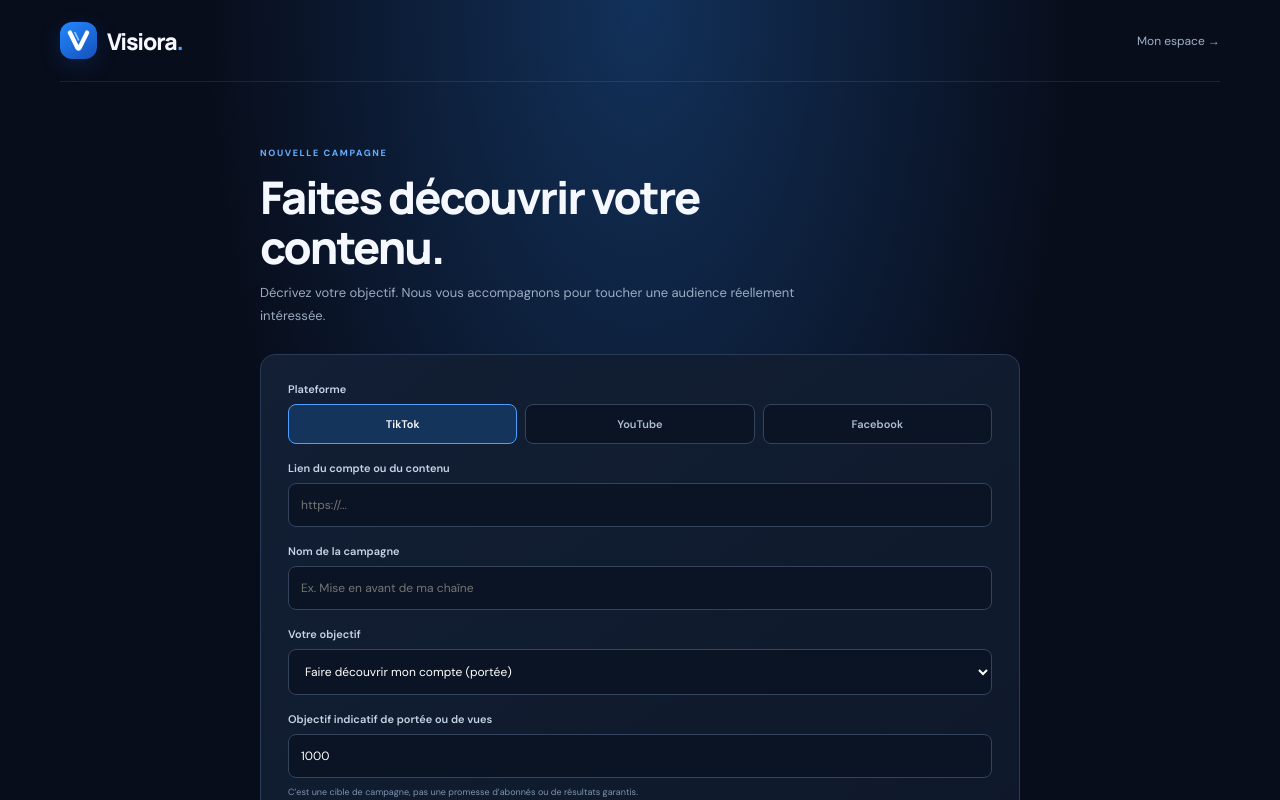
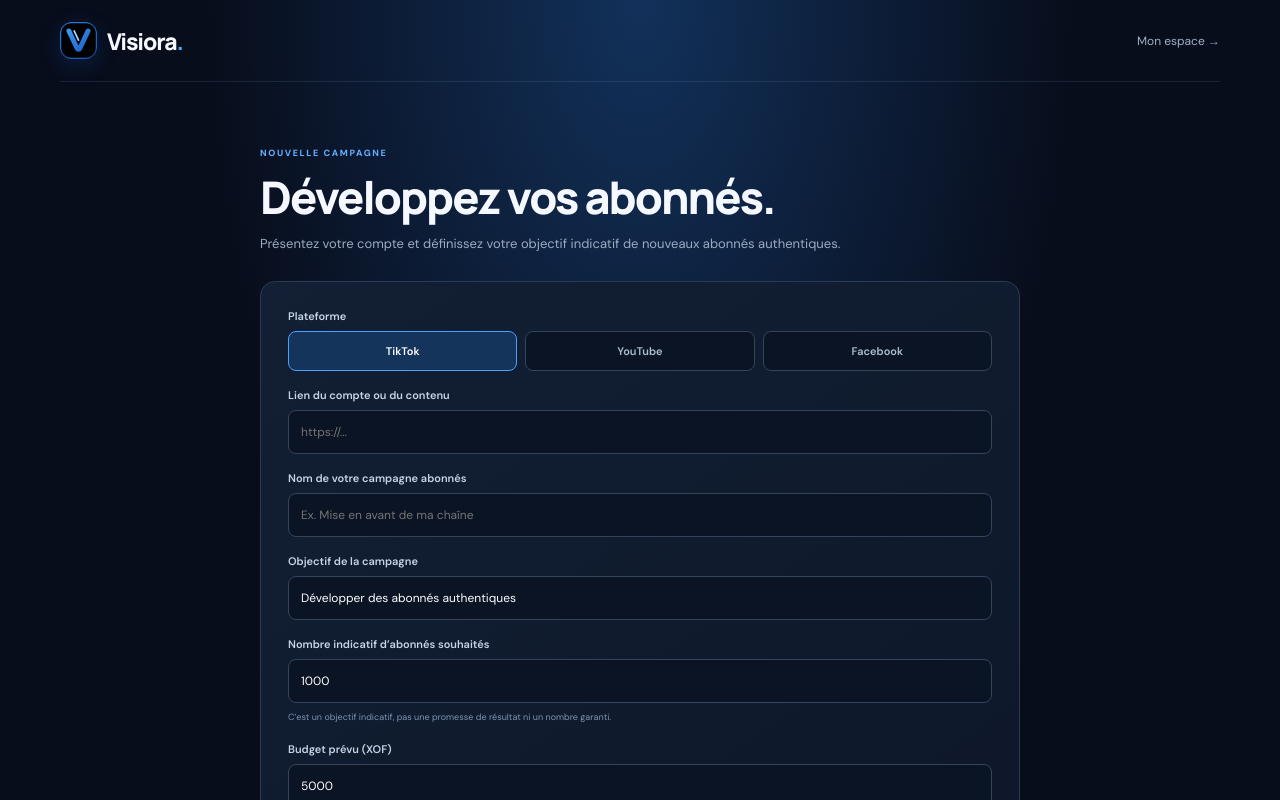
Before and after one commit to jemoresjemor9-collab/visiora, a Next.js app: page /campagne in a window 1280 px wide. Shown: the top 800 px of the page. Built offline with nearby package versions, Linux system fonts and the light colour scheme; no server answers.

Commit message:
Use official Visiora mark and focus on authentic followers

```diff
--- a/app/campagne/page.tsx
+++ b/app/campagne/page.tsx
@@ -13,7 +13,7 @@ export default function CampaignRequestPage() {
   const [platform, setPlatform] = useState<"tiktok"|"youtube"|"facebook">("tiktok");
   const [url, setUrl] = useState("");
   const [title, setTitle] = useState("");
-  const [objective, setObjective] = useState<"reach"|"views"|"engagement">("reach");
+  const [objective, setObjective] = useState<"followers">("followers");
   const [budget, setBudget] = useState("5000");
   const [target, setTarget] = useState("1000");
   const [brief, setBrief] = useState("");
@@ -38,7 +38,7 @@ export default function CampaignRequestPage() {
           platform,
           platform_url: url.trim(),
           objective,
-          target_visits: Number(target),
+          target_subscribers: Number(target),
           title: title.trim(),
           brief: brief.trim() || null,
           budget_amount: amount,
@@ -68,13 +68,13 @@ export default function CampaignRequestPage() {
   return (
     <main className="flow-page">
       <header className="flow-header">
-        <Link href="/" className="brand"><span className="brand-mark"><svg viewBox="0 0 42 42" fill="none"><path d="M8.5 9.5L19.6 31.8C20.2 33 21.8 33 22.4 31.8L33.5 9.5" stroke="currentColor" strokeWidth="6.2" strokeLinecap="round" strokeLinejoin="round"/><path d="M15.8 9.5L21 20" stroke="#8CC8FF" strokeWidth="2.4" strokeLinecap="round"/></svg></span><span>Visiora<span className="brand-period">.</span></span></Link>
+        <Link href="/" className="brand"><span className="brand-mark"><img src="/visiora-mark.svg" alt="" /></span><span>Visiora<span className="brand-period">.</span></span></Link>
         <Link href="/espace" className="auth-back-link">Mon espace →</Link>
       </header>
       <section className="flow-wrap">
         <div className="auth-kicker">NOUVELLE CAMPAGNE</div>
-        <h1>Faites découvrir votre contenu.</h1>
-        <p className="flow-lead">Décrivez votre objectif. Nous vous accompagnons pour toucher une audience réellement intéressée.</p>
+        <h1>Développez vos abonnés.</h1>
+        <p className="flow-lead">Présentez votre compte et définissez votre objectif indicatif de nouveaux abonnés authentiques.</p>
         <form className="flow-card" onSubmit={submit}>
           <label>Plateforme
             <div className="platform-choice">
@@ -82,21 +82,17 @@ export default function CampaignRequestPage() {
             </div>
           </label>
           <label>Lien du compte ou du contenu<input type="url" required value={url} onChange={e=>setUrl(e.target.value)} placeholder="https://..." /></label>
-          <label>Nom de la campagne<input required maxLength={100} value={title} onChange={e=>setTitle(e.target.value)} placeholder="Ex. Mise en avant de ma chaîne" /></label>
-          <label>Votre objectif
-            <select value={objective} onChange={e=>setObjective(e.target.value as typeof objective)}>
-              <option value="reach">Faire découvrir mon compte (portée)</option>
-              <option value="views">Obtenir des vues sur un contenu</option>
-              <option value="engagement">Encourager les interactions volontaires</option>
-            </select>
+          <label>Nom de votre campagne abonnés<input required maxLength={100} value={title} onChange={e=>setTitle(e.target.value)} placeholder="Ex. Mise en avant de ma chaîne" /></label>
+          <label>Objectif de la campagne
+            <input value="Développer des abonnés authentiques" readOnly />
           </label>
-          <label>Objectif indicatif de portée ou de vues<input type="number" min="0" step="100" value={target} onChange={e=>setTarget(e.target.value)} /><small className="field-hint">C’est une cible de campagne, pas une promesse d’abonnés ou de résultats garantis.</small></label>
+          <label>Nombre indicatif d’abonnés souhaités<input type="number" min="0" step="100" value={target} onChange={e=>setTarget(e.target.value)} /><small className="field-hint">C’est un objectif indicatif, pas une promesse de résultat ni un nombre garanti.</small></label>
           <label>Budget prévu (XOF)<input type="number" min="500" step="500" required value={budget} onChange={e=>setBudget(e.target.value)} /></label>
           <label>Précisions (facultatif)<textarea rows={3} maxLength={1500} value={brief} onChange={e=>setBrief(e.target.value)} placeholder="Décrivez votre public, votre contenu ou vos attentes…" /></label>
           {error && <p className="auth-error">{error}</p>}
           {done && <p className="auth-success">{done}</p>}
           <button className="button button-primary auth-submit" disabled={busy}>{busy?"Enregistrement…":"Enregistrer ma demande"} <span>↗</span></button>
-          <p className="auth-terms">Les abonnements et interactions ne sont jamais artificiels ni garantis. Les campagnes reposent sur la découverte et le choix libre des utilisateurs.</p>
+          <p className="auth-terms">Visiora favorise la découverte de comptes et les abonnements volontaires de personnes réelles. Aucun faux abonné, bot ou résultat garanti.</p>
         </form>
       </section>
     </main>
```
